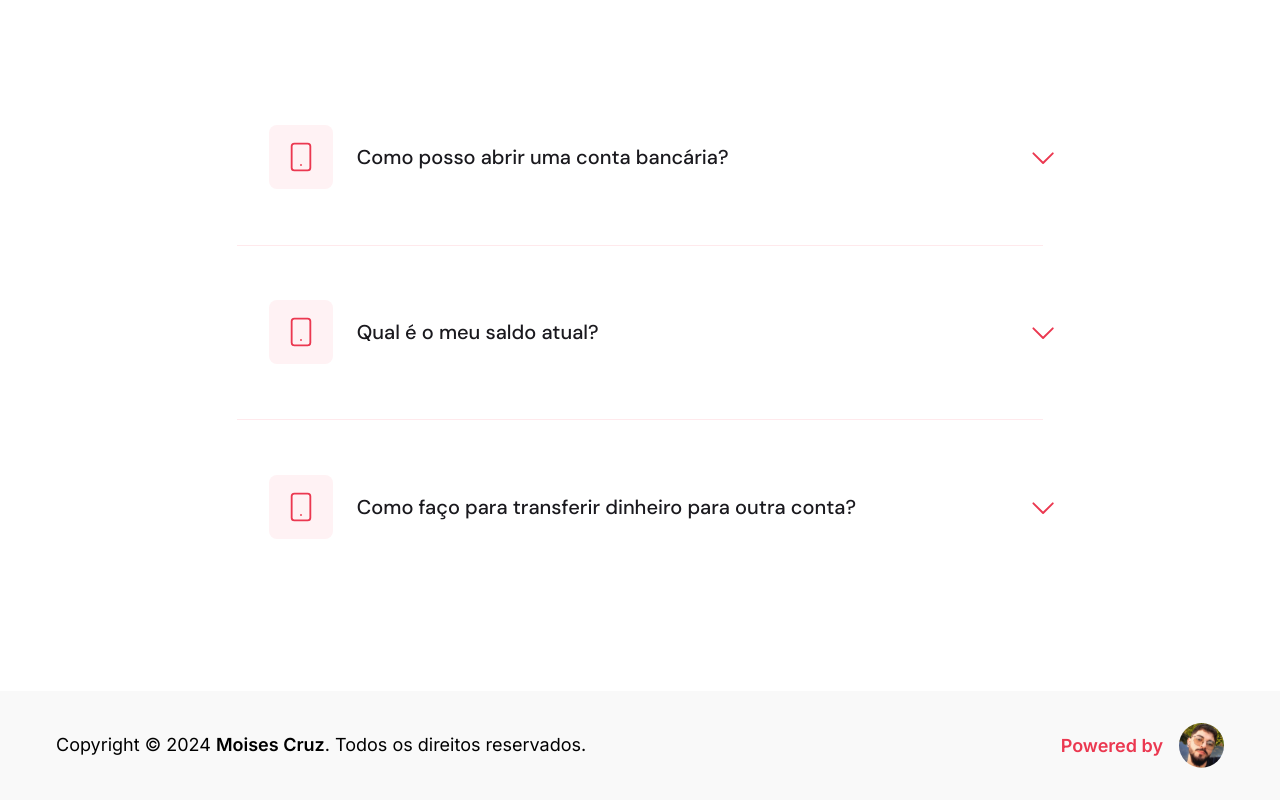
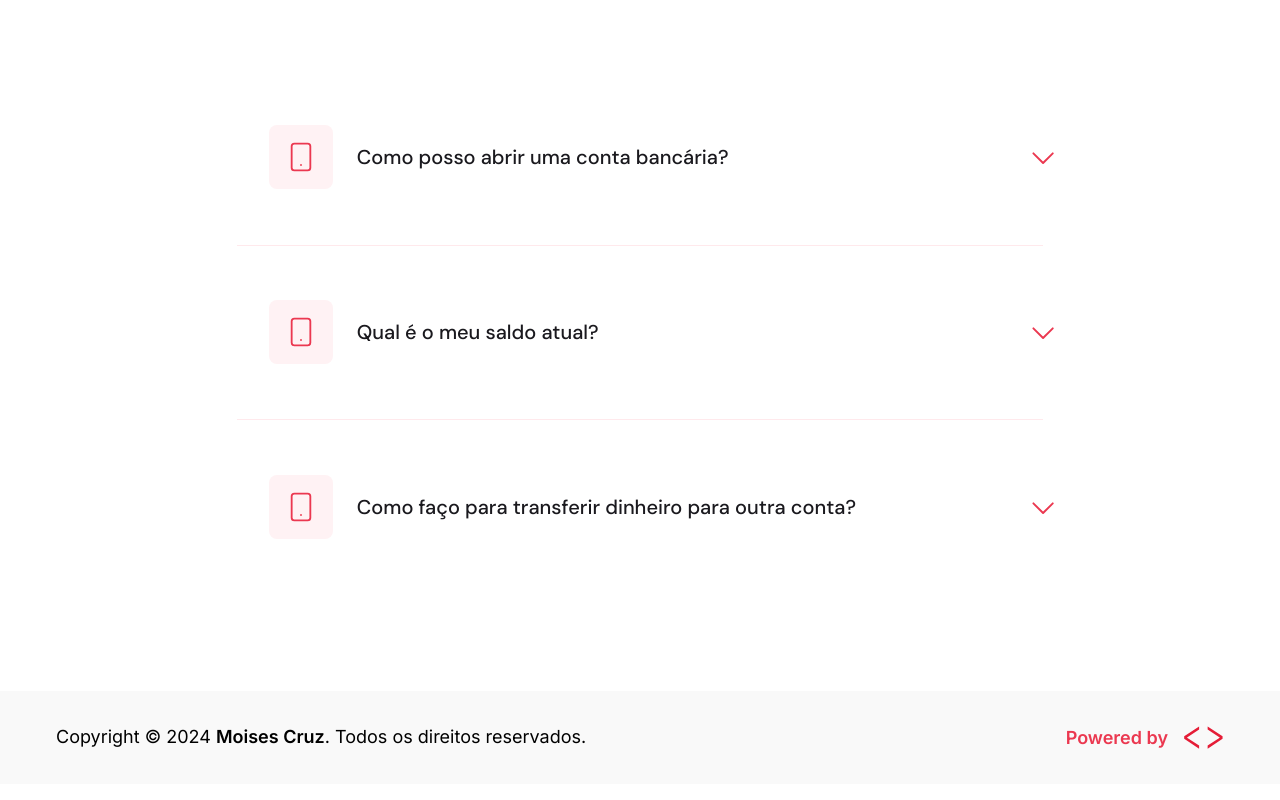
Before and after one commit to codemoises/teslaBank, a React (Create React App) app: page / in a window 1280 px wide. Shown: the part 6514-7314 px from the top of the page. Built offline with nearby package versions, Linux system fonts and the light colour scheme.

Commit message:
logo do footer

```diff
--- a/src/components/Footer/index.tsx
+++ b/src/components/Footer/index.tsx
@@ -12,7 +12,7 @@ export default function Footer() {
           <Styled.P2>
             Powered by
           </Styled.P2>
-          <Styled.Image src={"/assets/images/moises 2.svg"} alt={"foto moises"} width={"45px"} />
+          <Styled.Image src={"/assets/images/logomoises.svg"} alt={"foto moises"} width={"40px"} />
         </Styled.Div>
       </Styled.Container>
     </Styled.Footer>
```
Also changed, not shown: public/assets/images/logomoises.svg (added), public/assets/images/moises 2.svg (deleted).
